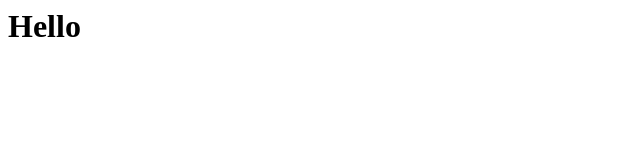
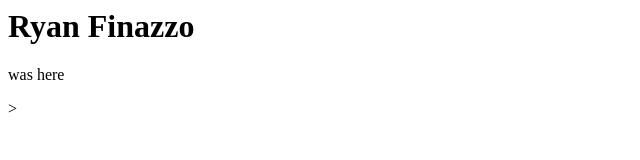
Before and after one commit to RJF22/SWENGitPage, a plain HTML site: page index.html in a window 1280 px wide. Shown: the whole page, without its empty margins (0-640 px from the left). Drawn offline with Linux system fonts and the light colour scheme.

Commit message:
innital commit

```diff
--- a/index.html
+++ b/index.html
@@ -1 +1,11 @@
-<h1>Hello</h1>
+<html lang="en">
+<head>
+    <meta charset="UTF-8">
+    <meta name="viewpoint" content="width=device-width, initial-scale=1.0">
+    <title>Page</title>
+</head>
+<body>
+    <h1>Ryan Finazzo</h1>
+    <p>was here</p>>
+</body>
+</html>
```
